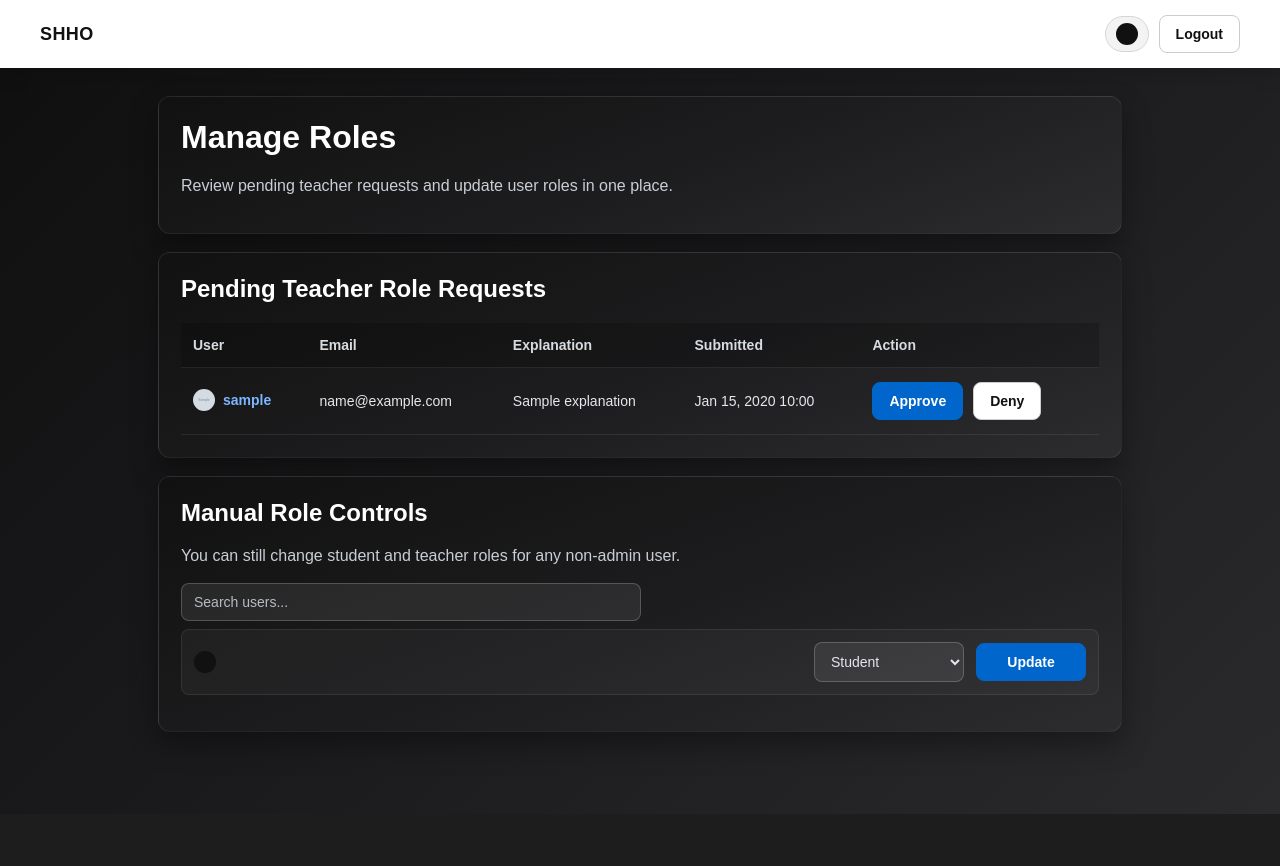
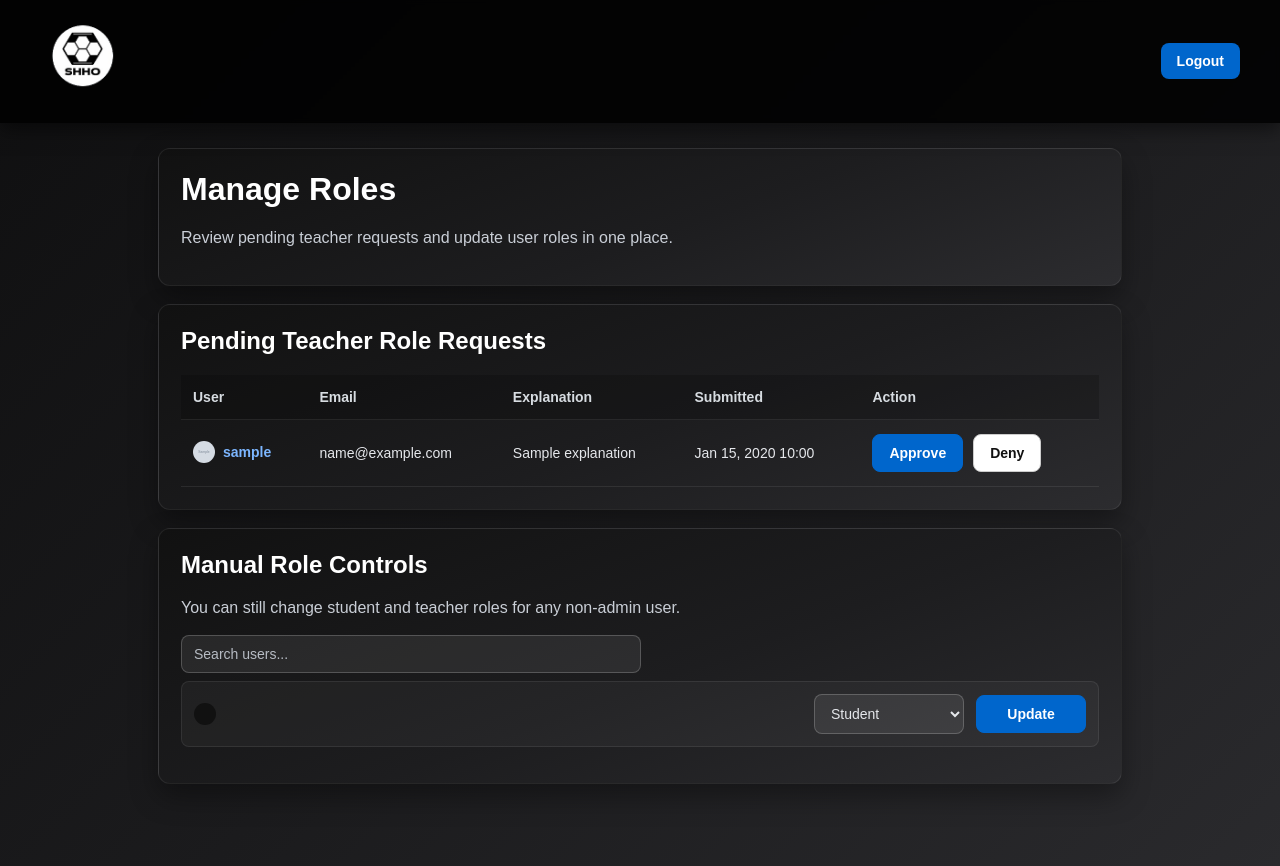
Before and after one commit to ayaanrsiddiqui/LessonSchedulerApp, a Django app: template users/templates/users/manage_roles.html in a window 1280 px wide. Before the commit the page ends 814 px from the top, so only its background shows below. Run offline with Django 5.2, Linux system fonts and the light colour scheme; tables that the repository leaves empty hold one stand-in row (values such as "Sample post"); the template is opened without the code that fills it: values that come from a table or form of the project are taken from there, most other values are stand-ins (such as "Sample title", 1, 10 or a date in 2020); grey boxes marked "Sample" are stand-in pictures.

Commit message:
update menu bar for user admin

```diff
--- a/users/templates/users/manage_roles.html
+++ b/users/templates/users/manage_roles.html
@@ -1,4 +1,5 @@
 <!DOCTYPE html>
+{% load static %}
 <html lang="en">
 <head>
 <meta charset="UTF-8">
@@ -10,18 +11,26 @@
 }
 body {
     margin: 0;
+    padding-top: 120px;
     font-family: Arial, sans-serif;
     background: linear-gradient(135deg, #0f0f10, #1b1b1d, #2a2a2d);
     color: #e5e7eb;
 }
 .top-bar {
     width: 100%;
-    background: #ffffff;
     display: flex;
     justify-content: space-between;
     align-items: center;
-    padding: 15px 40px;
-    box-shadow: 0 6px 18px rgba(0, 0, 0, 0.15);
+    padding: 16px 40px;
+    background: rgba(0, 0, 0, 0.85);
+    backdrop-filter: blur(2px);
+    border-bottom: 1px solid rgba(0, 0, 0, 0.08);
+    box-shadow: 0 6px 18px rgba(0, 0, 0, 0.5);
+    position: fixed;
+    top: 0;
+    left: 0;
+    right: 0;
+    z-index: 1000;
 }
 .nav-left {
     display: flex;
@@ -238,21 +247,12 @@ body {
 <body>
 <div class="top-bar">
     <div class="nav-left">
-        <a href="{% url 'index' %}" class="brand-link">SHHO</a>
+        <a href="{% url 'index' %}" class="brand-link">
+            <img src="{% static 'images/shhoLogo.png' %}" style="height:85px;width:85px;object-fit:contain;border-radius:14px;" alt="SHHO logo">
+        </a>
     </div>
     <div class="nav-right">
-        <span class="user-chip">
-            {% if request.user.profile.profile_picture %}
-            <img class="avatar-sm" src="{{ request.user.profile.profile_picture.url }}" alt="{{ request.user.username }}">
-            {% else %}
-            <span class="avatar-fallback">{{ request.user.username|first|upper }}</span>
-            {% endif %}
-            {{ request.user.username }}
-        </span>
-        <form method="post" action="{% url 'account_logout' %}">
-            {% csrf_token %}
-            <button type="submit" class="secondary-btn">Logout</button>
-        </form>
+        <a href="{% url 'account_logout' %}" class="secondary-btn" style="background:#0066cc;color:#fff;border:#0066cc;text-decoration:none;display:inline-block;">Logout</a>
     </div>
 </div>
 
```
